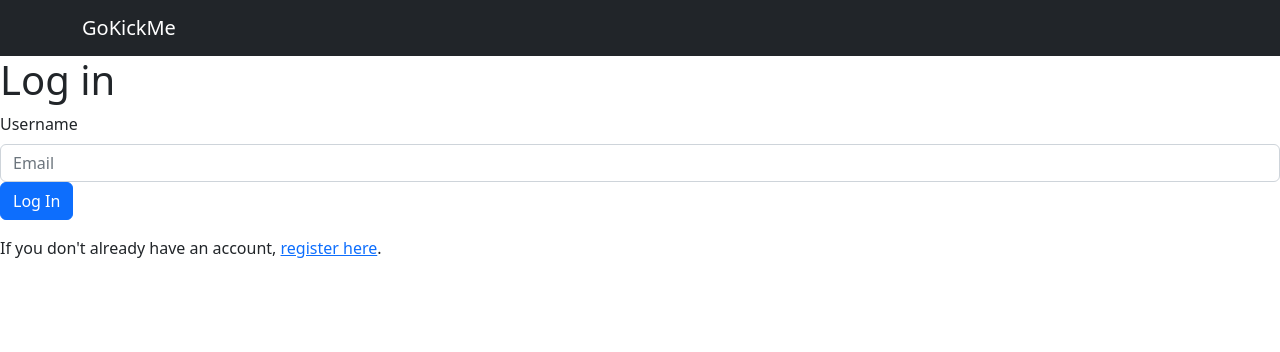
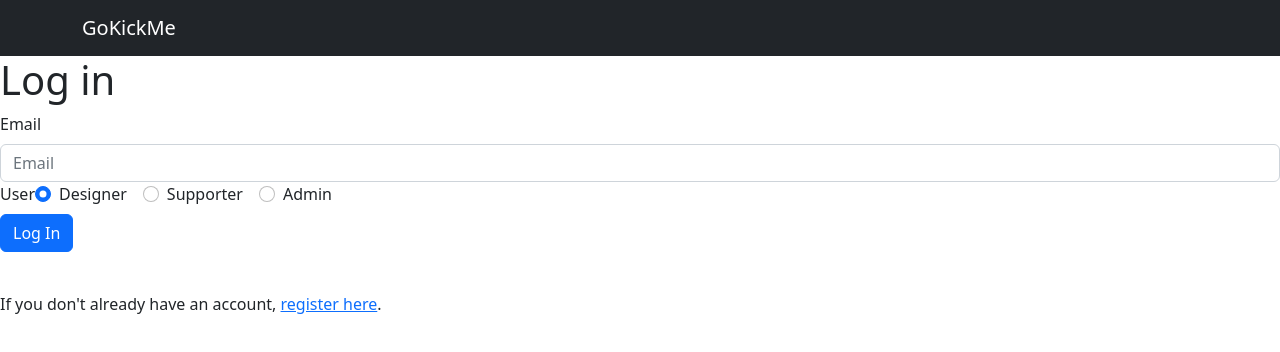
Before and after one commit to may-s-d/gokickme, a React (Create React App) app: page /login in a window 1280 px wide. Shown: the top 352 px of the page. Built offline with nearby package versions, Linux system fonts and the light colour scheme.

Commit message:
Add radio buttons to Login and Register for user type.
Radio buttons have been added to Login.js and Register.js (previously RegisterDesigner.js) which will now POST to the correct url depending on what user type you want to register or login as. Register does not have an admin option.

```diff
--- a/package.json
+++ b/package.json
@@ -9,6 +9,7 @@
     "axios": "^1.2.0",
     "axios-mock-adapter": "^1.21.2",
     "bootstrap": "^5.2.3",
+    "jquery": "^3.6.1",
     "react": "^18.2.0",
     "react-bootstrap": "^2.6.0",
     "react-dom": "^18.2.0",
--- a/src/App.js
+++ b/src/App.js
@@ -1,7 +1,7 @@
 import { BrowserRouter, Routes, Route } from 'react-router-dom';
 import Index from './pages/Index.js';
 import Login from './pages/Login.js';
-import RegisterDesigner from './pages/RegisterDesigner.js';
+import Register from './pages/Register.js';
 import DesignerHomepage from './pages/DesignerHomepage.js';
 import CreateProject from './pages/CreateProject.js';
 import AdminHomepage from './pages/AdminHomepage.js';
@@ -20,7 +20,7 @@ function App() {
         <Routes>
           <Route path='/' element={ <Index /> } />
           <Route path='/login' element={ <Login /> } />
-          <Route path='/registerDesigner' element={ <RegisterDesigner /> } />
+          <Route path='/register' element={ <Register /> } />
           <Route path='/designerHomepage' element={ <DesignerPage page=<DesignerHomepage /> /> } />
           <Route path='/createProject' element={ <DesignerPage page=<CreateProject /> /> } />
           <Route path='/adminHomepage' element={ <AdminPage page=<AdminHomepage /> /> } />
--- a/src/components/Header.js
+++ b/src/components/Header.js
@@ -7,7 +7,7 @@ export default function Header(props) {
         if (props.showAccountButtons !== false && props.loggedIn === false) {
             return (
                 <Nav className="justify-content-end">
-                    <NavLink href='/registerDesigner'>Register designer</NavLink>
+                    <NavLink href='/register'>Register</NavLink>
                     <NavLink href='/login'>Login</NavLink>
                     <NavLink href='/adminHomepage'>Admin view</NavLink>
                 </Nav>
--- a/src/pages/Login.js
+++ b/src/pages/Login.js
@@ -2,14 +2,12 @@ import { useState } from 'react';
 import { Button, Form } from 'react-bootstrap';
 import  { Navigate, useLocation } from 'react-router-dom';
 import { aws } from '../AWS.js';
+import $ from 'jquery';
 
 import Header from '../components/Header.js'
 
 function Login() {
   const [state, updateState] = useState(0);
-  const designerEmail = window.sessionStorage.getItem('designerEmail');
-  const supporterEmail = window.sessionStorage.getItem('supporterEmail');
-  const adminEmail = window.sessionStorage.getItem('adminEmail');
 
   const attemptLogin = () => {
     const email = document.getElementById('email').value;
@@ -17,19 +15,20 @@ function Login() {
       document.getElementById('message').innerHTML = 'Please enter an email address.';
       return false;
     }
-    else {
+    const userType = $("input[type='radio'][name='User']:checked")[0].value;
     const body = {};
     body['email'] = email;
     const data = { 'body': JSON.stringify(body) }
     console.log(data);
-
-      aws.post('/loginDesigner', data)
+    const url = '/login' + userType;
+    aws.post(url, data)
     .then(response => {
       console.log(response);
       if (response.data.statusCode === 200) {
-          const designer = response.data.body;
-          console.log(designer);
-          window.sessionStorage.setItem('designerEmail', designer.email);
+        const user = response.data.body;
+        const key = userType.toLowerCase() + 'Email';
+        console.log(user);
+        window.sessionStorage.setItem(key, user.email);
         updateState(state => state += 1);
       }
       else {
@@ -42,21 +41,41 @@ function Login() {
       return false;
       }
     )
-    }
+
   }
 
-  let msg = ' ';
+  let msg = String.fromCharCode(160);
   const loc = useLocation(); // still needs this bc passes errors as state
   if (loc.state !== null && loc.state.error !== 'undefined') {
     msg = loc.state.error;
   }
 
-  if (designerEmail !== null || supporterEmail !== null || adminEmail !== null) { // user already logged in. App.js handles which homepage to redirect to
-    console.log('already logged in');
+  const designerEmail = window.sessionStorage.getItem('designerEmail');
+  if (designerEmail !== null) {
     return (
       <>
       <Navigate
       to={'/designerHomepage'} />
+      </>
+    )
+  }
+
+  const supporterEmail = window.sessionStorage.getItem('supporterEmail');
+  if (supporterEmail !== null) {
+    return (
+      <>
+      <Navigate
+      to={'/supporterHomepage'} />
+      </>
+    )
+  }
+
+  const adminEmail = window.sessionStorage.getItem('adminEmail');
+  if (adminEmail !== null) {
+    return (
+      <>
+      <Navigate
+      to={'/adminHomepage'} />
       </>
     )
   }
@@ -66,15 +85,43 @@ function Login() {
       <Header showAccountButtons={ false } loggedIn={ false }/>
       <h1>Log in</h1>
       <Form.Group controlId='email'>
-          <Form.Label>Username</Form.Label>
+          <Form.Label>Email</Form.Label>
           <Form.Control type='text' placeholder='Email' autoComplete='off' />
+      </Form.Group>
+      <Form.Group controlId='user'>
+          <Form.Label>User</Form.Label>
+          <Form.Check
+            inline
+            label='Designer'
+            name='User'
+            type='radio'
+            value='Designer'
+            id={`inline-radio-2`}
+            defaultChecked={true}
+          />
+          <Form.Check
+            inline
+            label='Supporter'
+            name='User'
+            type='radio'
+            value='Supporter'
+            id={`inline-radio-2`}
+          />
+          <Form.Check
+            inline
+            label='Admin'
+            name='User'
+            type='radio'
+            value='Admin'
+            id={`inline-radio-2`}
+          />
       </Form.Group>
 
       <Button onClick={ attemptLogin }>
           Log In
       </Button>
       <p id='message'>{ msg }</p>
-      <p>If you don't already have an account, <a href='/registerDesigner'>register here</a>.</p>
+      <p>If you don't already have an account, <a href='/register'>register here</a>.</p>
     </>
   );
 }
--- a/src/pages/RegisterDesigner.js
+++ /dev/null
@@ -1,78 +0,0 @@
-import { useState } from 'react';
-import { Button, Form } from 'react-bootstrap';
-import  { Navigate } from 'react-router-dom';
-import { aws } from '../AWS.js';
-import Header from '../components/Header.js';
-
-
-function RegisterDesigner() {
-  const [state, updateState] = useState();
-
-  const attemptRegister = () => {
-    const email = document.getElementById('email').value;
-    if (email === '') {
-      document.getElementById('message').innerHTML = 'Please enter an email address.';
-      return false;
-    }
-    const name = document.getElementById('name').value;
-    if (name === '') {
-      document.getElementById('message').innerHTML = 'Please enter a name.';
-      return false;
-    }
-    else {
-      const body = {};
-      body['email'] = email;
-      body['name'] = name;
-      const data = { 'body': JSON.stringify(body) }
-      aws.post('/registerDesigner', data)
-      .then(response => {
-        if (response.data.statusCode === 200) {
-          const designerEmail = response.data.body.email;
-          window.sessionStorage.setItem('designerEmail', designerEmail);
-          updateState(designerEmail);
-        }
-        else {
-          console.log(response.data.body);
-        }
-      }).catch(error => {
-        console.log(error);
-        document.getElementById('message').innerHTML = email + ` is already in use.`
-        return false;
-        }
-      )
-    }
-  }
-
-  if (typeof state === 'undefined') {
-    return (
-      <>
-        <Header showAccountButtons={ false } loggedIn={ false }/>
-        <h1>Register designer</h1>
-        <Form.Group controlId='email'>
-            <Form.Label>Email</Form.Label>
-            <Form.Control type='text' placeholder='Email' autoComplete='off' />
-        </Form.Group>
-        <Form.Group controlId='name'>
-            <Form.Label>Name</Form.Label>
-            <Form.Control type='text' placeholder='Name' autoComplete='off' />
-        </Form.Group>
-
-        <Button onClick={attemptRegister}>
-            Register
-        </Button>
-        <p id='message'>&nbsp;</p>
-        <p>If you already have an account, <a href='/login'>login here</a>.</p>
-      </>
-    );
-  }
-
-  else return (
-    <>
-        <Navigate
-            to={'/designerHomepage'}
-        />
-    </>
-  )
-}
-
-export default RegisterDesigner;
```
Also changed, not shown: 1 other file (tests, documents, lock files or other folders). Lines whose indentation alone changed are shown as unchanged.
